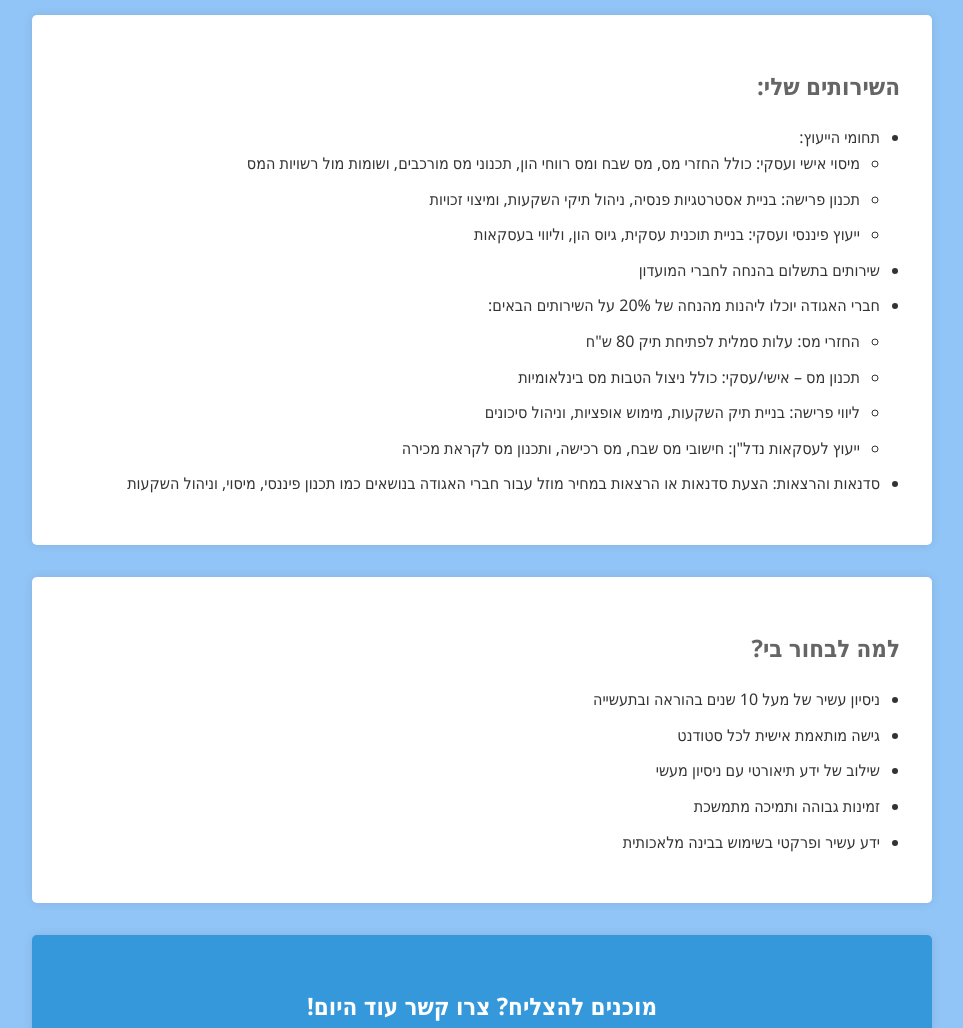
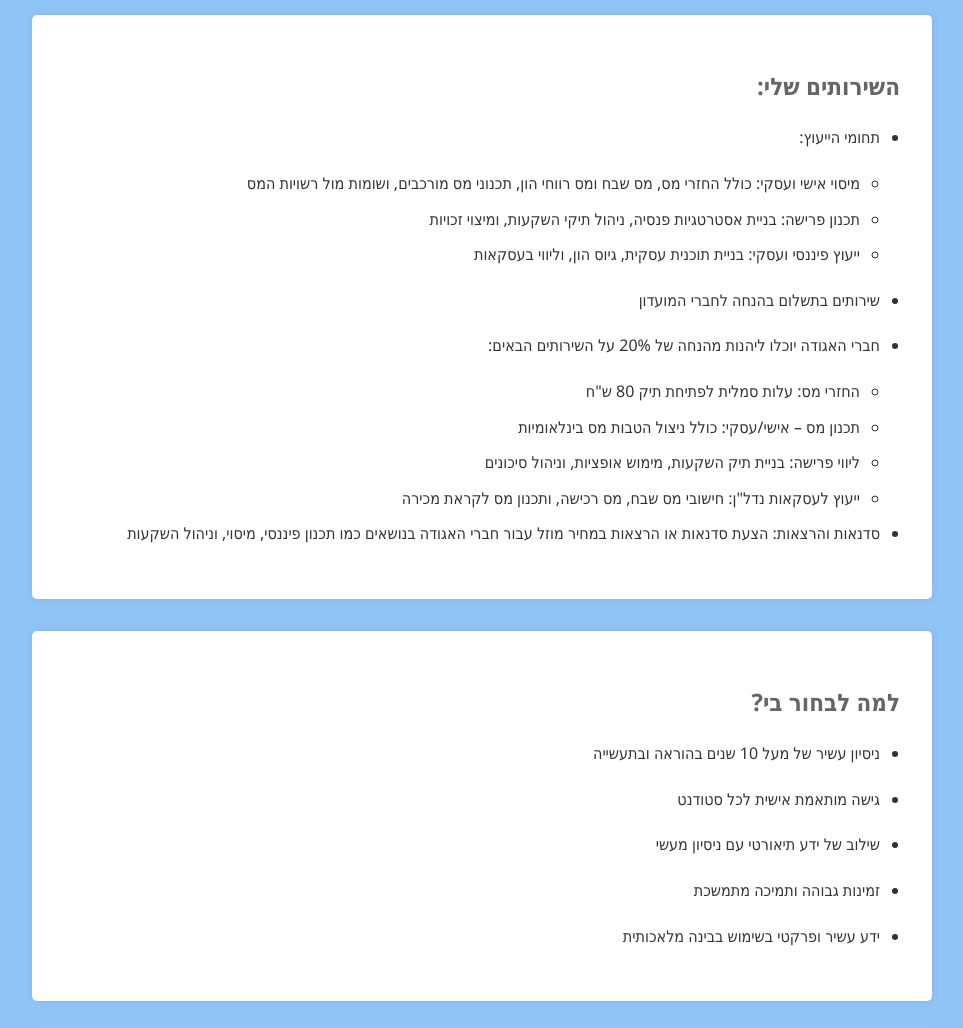
Before and after one commit to MatanRetzer/DanielR-CPA, a plain HTML site: page index.html in a window 1280 px wide. Shown: the part 840-1868 px from the top of the page, without its empty margins (158-1121 px from the left). Drawn offline with Linux system fonts and the light colour scheme.

Commit message:
Add files via upload

```diff
--- a/index.html
+++ b/index.html
@@ -59,7 +59,13 @@
             padding-right: 20px;
         }
 		ul > li {
-			margin-bottom: 10px;  /* רווח בין פריטי הרשימה החיצוניים */
+			    margin-bottom: 20px;  /* רווח בין קבוצות פריטים ראשיות */
+		}
+		ul > li > ul {
+			margin-top: 20px;  /* רווח אחרי כל רשימה פנימית */
+		}
+		ul ul > li {
+			margin-bottom: 10px;  /* רווח קטן יותר בתוך רשימות פנימיות */
 		}
         .cta {
             background-color: #3498db;
```
